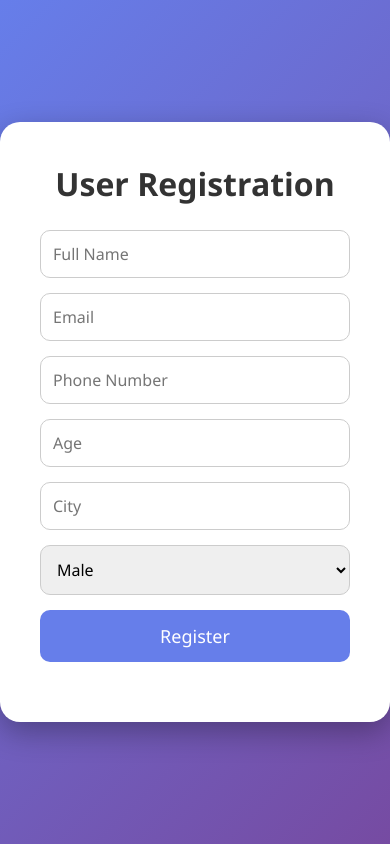
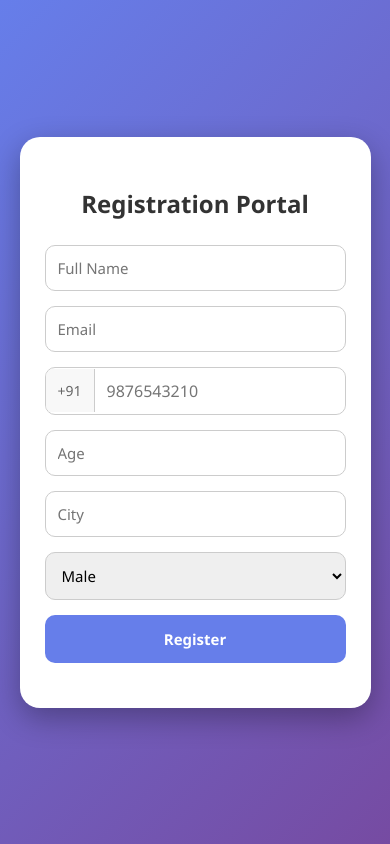
Before and after one commit to i-m-Adii/student-form-project, a website: page frontend/index.html in a window 390 px wide. Drawn offline with Linux system fonts and the light colour scheme.

Commit message:
Added form validation and improved UI

```diff
--- a/frontend/index.html
+++ b/frontend/index.html
@@ -10,7 +10,7 @@
 
 <div class="container">
 
-    <h1>User Registration</h1>
+    <h1><h1>Registration Portal</h1></h1>
 
     <form id="userForm">
 
@@ -18,11 +18,16 @@
 
         <input type="email" id="email" placeholder="Email" required>
 
-        <input type="text" id="phone" placeholder="Phone Number" required>
+        <div class="phone-box">
+    <span>+91</span>
+    <input type="tel" id="phone" placeholder="9876543210" pattern="[6-9][0-9]{9}" maxlength="10" required>
+</div>
 
-        <input type="number" id="age" placeholder="Age" required>
 
-        <input type="text" id="city" placeholder="City" required>
+    <input type="text" id="age"placeholder="Age" maxlength="2" oninput="this.value=this.value.replace(/[^0-9]/g,'')" required>
+
+
+    <input type="text" id="city" placeholder="City" required>
 
         <select id="gender">
             <option>Male</option>
--- a/frontend/script.js
+++ b/frontend/script.js
@@ -8,55 +8,64 @@ document.addEventListener("DOMContentLoaded", () => {
 
         e.preventDefault();
 
-        console.log("FORM SUBMITTED");
-
         const data = {
-            fullname: document.getElementById("fullname").value,
-            email: document.getElementById("email").value,
-            phone: document.getElementById("phone").value,
-            age: document.getElementById("age").value,
-            city: document.getElementById("city").value,
+            fullname: document.getElementById("fullname").value.trim(),
+            email: document.getElementById("email").value.trim(),
+            phone: document.getElementById("phone").value.trim(),
+            age: document.getElementById("age").value.trim(),
+            city: document.getElementById("city").value.trim(),
             gender: document.getElementById("gender").value
         };
-        const existingUser = await pool.query(
-    "SELECT * FROM users WHERE email = $1",
-    [email]
-);
 
-if(existingUser.rows.length > 0){
-    return res.json({
-        message: "Email already registered"
-    });
+        // Email Validation
+        const emailPattern = /^[^\s@]+@[^\s@]+\.[^\s@]+$/;
+
+        if (!emailPattern.test(data.email)) {
+            alert("Please enter a valid email address.");
+            return;
         }
 
-        console.log("Sending Data:", data);
+        // Phone Validation
+        const phonePattern = /^[6-9][0-9]{9}$/;
+
+        if (!phonePattern.test(data.phone)) {
+            alert("Phone number must be a valid 10-digit Indian mobile number.");
+            return;
+        }
+
+        // Age Validation
+        const age = Number(data.age);
+
+        if (isNaN(age) || age < 1 || age > 90) {
+            alert("Age must be between 1 and 90.");
+            return;
+        }
 
         try {
 
-            const response = await fetch(
-                "http://localhost:3000/register",
-                {
+            const response = await fetch("http://localhost:3000/register", {
                 method: "POST",
                 headers: {
                     "Content-Type": "application/json"
                 },
                 body: JSON.stringify(data)
-                }
-            );
+            });
 
             const result = await response.json();
 
-            console.log(result);
+            document.getElementById("message").innerText = result.message;
 
-            document.getElementById("message").innerText =
-                result.message;
+            if (response.ok) {
+                form.reset();
+            }
 
         } catch (error) {
 
-            console.error(error);
+            console.error("Error:", error);
 
             document.getElementById("message").innerText =
-                "Error connecting to server";
+                "Error connecting to server.";
+
         }
 
     });
--- a/frontend/style.css
+++ b/frontend/style.css
@@ -1,103 +1,164 @@
-*{
-margin:0;
-padding:0;
-box-sizing:border-box;
-font-family:Segoe UI;
+/* Reset */
+
+* {
+    margin: 0;
+    padding: 0;
+    box-sizing: border-box;
+    font-family: "Segoe UI", Tahoma, Geneva, Verdana, sans-serif;
 }
 
-body{
-height:100vh;
-display:flex;
-justify-content:center;
-align-items:center;
+/* Body */
 
-background:linear-gradient(
-135deg,
-#667eea,
-#764ba2
-);
+body {
+    height: 100vh;
+    display: flex;
+    justify-content: center;
+    align-items: center;
+    background: linear-gradient(135deg, #667eea, #764ba2);
 }
 
-.container{
-width:450px;
+/* Container */
 
-background:white;
-
-padding:40px;
-
-border-radius:20px;
-
-box-shadow:
-0 10px 30px rgba(0,0,0,0.3);
+.container {
+    width: 450px;
+    max-width: 90%;
+    background: #fff;
+    padding: 40px;
+    border-radius: 20px;
+    box-shadow: 0 10px 30px rgba(0, 0, 0, 0.3);
+    transition: 0.3s ease;
 }
 
-h1{
-text-align:center;
-margin-bottom:25px;
-color:#333;
+.container:hover {
+    transform: translateY(-3px);
 }
 
-form{
-display:flex;
-flex-direction:column;
-gap:15px;
+/* Heading */
+
+h1 {
+    text-align: center;
+    margin-bottom: 25px;
+    color: #333;
 }
 
-input,select{
+/* Form */
 
-padding:12px;
-
-border:1px solid #ccc;
-
-border-radius:10px;
-
-font-size:16px;
-
-transition:0.3s;
+form {
+    display: flex;
+    flex-direction: column;
+    gap: 15px;
 }
 
-input:focus,
-select:focus{
+/* Inputs & Select */
 
-outline:none;
-
-border-color:#667eea;
-
-box-shadow:
-0 0 8px rgba(102,126,234,0.5);
+input,
+select {
+    width: 100%;
+    padding: 12px;
+    font-size: 16px;
+    border: 1px solid #ccc;
+    border-radius: 10px;
+    transition: 0.3s;
 }
 
-button{
+/* Focus Effect */
 
-padding:14px;
-
-border:none;
-
-border-radius:10px;
-
-background:#667eea;
-
-color:white;
-
-font-size:18px;
-
-cursor:pointer;
-
-transition:0.3s;
+input:focus,
+select:focus {
+    outline: none;
+    border-color: #667eea;
+    box-shadow: 0 0 8px rgba(102, 126, 234, 0.5);
 }
 
-button:hover{
+/* Phone Box */
 
-transform:translateY(-2px);
-
-background:#5568d8;
+.phone-box {
+    display: flex;
+    align-items: center;
+    width: 100%;
+    background: #fff;
+    border: 1px solid #ccc;
+    border-radius: 10px;
+    overflow: hidden;
+    transition: 0.3s;
 }
 
-#message{
+/* Phone Box Focus */
 
-margin-top:20px;
+.phone-box:focus-within {
+    border-color: #667eea;
+    box-shadow: 0 0 8px rgba(102, 126, 234, 0.5);
+}
 
-text-align:center;
+/* +91 */
 
-font-weight:bold;
+.phone-box span {
+    padding: 12px;
+    font-size: 14px;
+    color: #666;
+    background: #f8f8f8;
+    border-right: 1px solid #ccc;
 }
+
+/* Phone Input */
+
+.phone-box input {
+    flex: 1;
+    border: none;
+    outline: none;
+    padding: 12px;
+    font-size: 16px;
+    box-shadow: none;
+}
+
+.phone-box input:focus {
+    box-shadow: none;
+}
+
+/* Button */
+
+button {
+    padding: 14px;
+    border: none;
+    border-radius: 10px;
+    background: #667eea;
+    color: white;
+    font-size: 18px;
+    font-weight: 600;
+    cursor: pointer;
+    transition: 0.3s ease;
+}
+
+button:hover {
+    background: #5568d8;
+    transform: translateY(-2px);
+    box-shadow: 0 8px 20px rgba(85, 104, 216, 0.4);
+}
+
+/* Message */
+
+#message {
+    margin-top: 20px;
+    text-align: center;
+    font-weight: bold;
+    color: #333;
+}
+
+/* Responsive */
+
+@media (max-width: 500px) {
+
+    .container {
+        padding: 25px;
+    }
+
+    h1 {
+        font-size: 24px;
+    }
+
+    input,
+    select,
+    button {
+        font-size: 15px;
+    }
+}
```
Also changed, not shown: backend/server.js (+34 -32 lines). Lines whose indentation alone changed are shown as unchanged.
